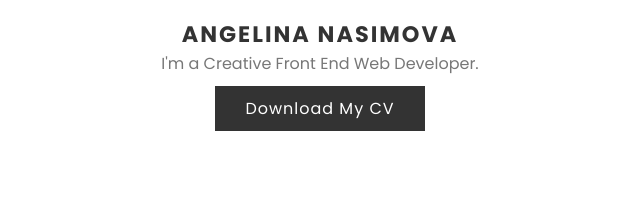
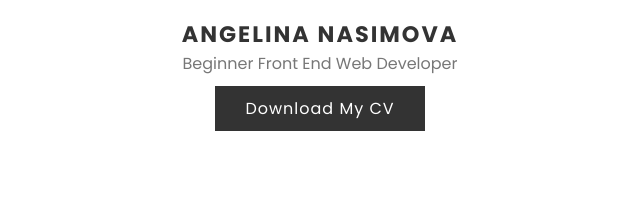
Before and after one commit to linasimv/linasimv.github.io, a plain HTML site: page index.html in a window 1280 px wide. Shown: the part 486-707 px from the top of the page, 470-1110 px from the left. Drawn offline with Linux system fonts and the light colour scheme.

Commit message:
Update index.html

```diff
--- a/index.html
+++ b/index.html
@@ -36,7 +36,7 @@
               <img src="Photo.jpg" alt="" width="200px" />
             </div>
             <h3>Angelina Nasimova</h3>
-            <p>I'm a Creative Front End Web Developer.</p>
+            <p>Beginner Front End Web Developer</p>
             <a href="cv.html" class="btn">Download My CV</a>
             <ul class="socialMedia">
               <li>
```
